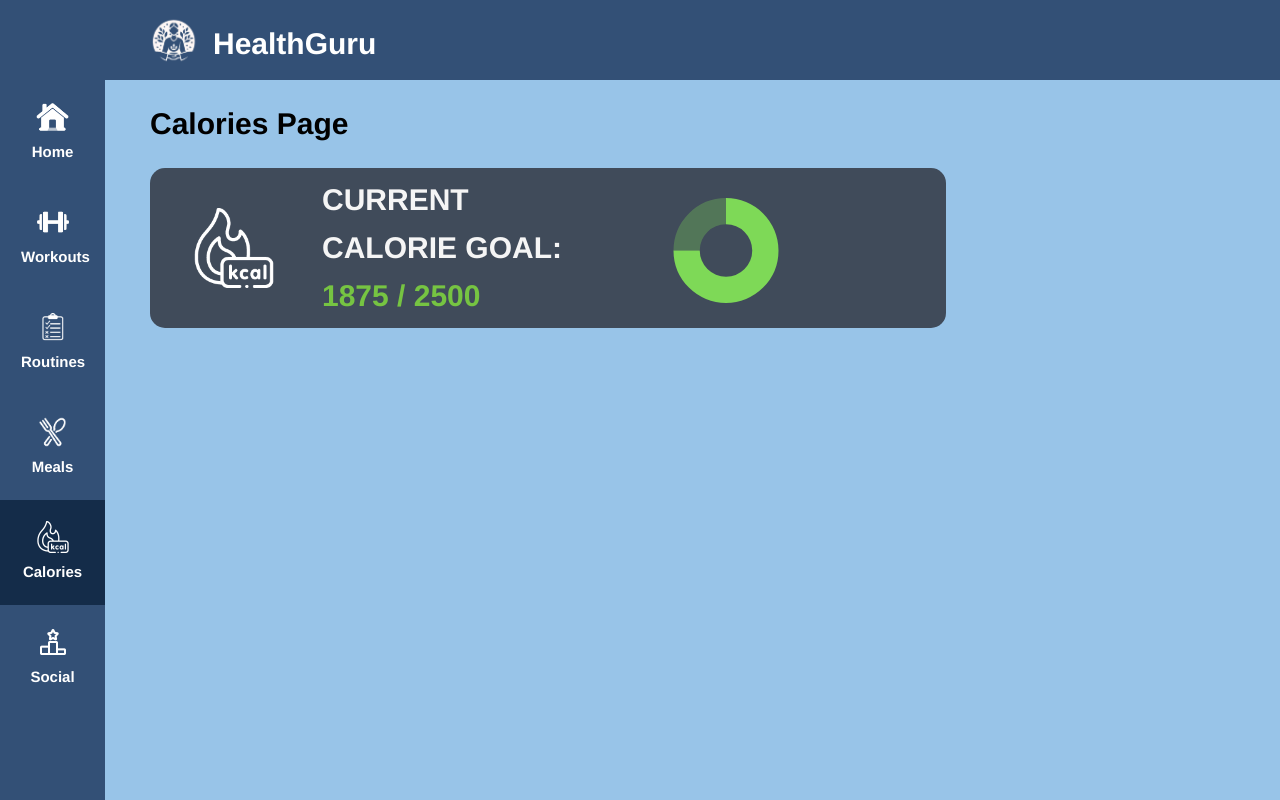
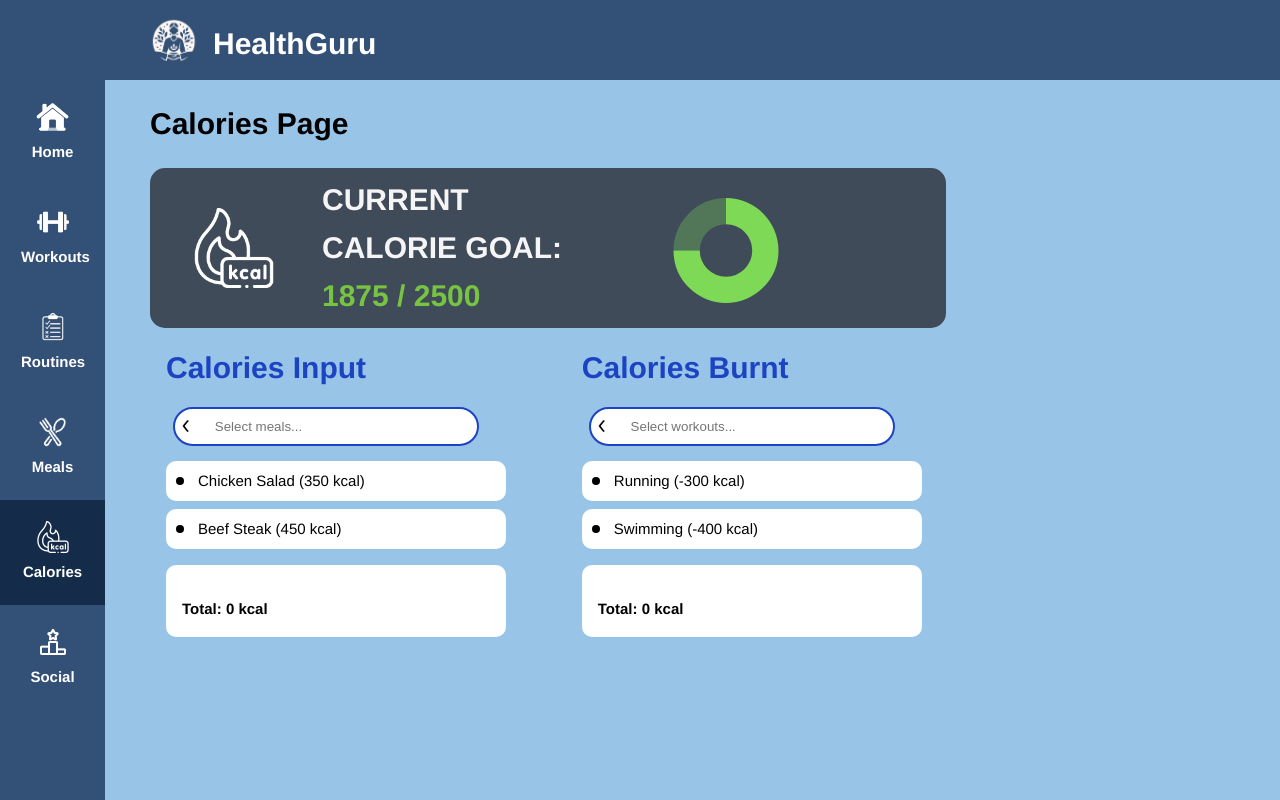
Before and after one commit to BT3103AppDev1/l1-final-term-project-group7, a Vue app: page /calories in a window 1280 px wide. Built offline with nearby package versions, Linux system fonts and the light colour scheme.

Commit message:
Created Calorie Input Widget
[WIP] Created skeleton of the calorie input / burn widget.  Functionality needs fixing

```diff
--- /dev/null
+++ b/src/components/calories/CalorieInput.vue
@@ -0,0 +1,172 @@
+<template>
+    <div class="calories-input-widget">
+      <div class="calories-input">
+        <label for="meal-select" class="input-label">Calories Input</label>
+        <div class="search-container">
+          <img src="@/assets/Left-Icon.webp" alt="Search" class="search-icon">
+          <input type="search" class="search-input" placeholder="Select meals..." v-model="selectedMeal">
+        </div>
+        <!-- Dropdown placeholder -->
+        <ul>
+          <li v-for="meal in meals" :key="meal.id" @click="addMeal(meal)">
+            {{ meal.name }} ({{ meal.calories }} kcal)
+          </li>
+        </ul>
+        <div class="selected-items">
+          <div v-for="(meal, index) in selectedMeals" :key="index" class="selected-item">
+            {{ meal.name }}: {{ meal.calories }} kcal
+          </div>
+          <div class="total-calories">Total: {{ totalInputCalories }} kcal</div>
+        </div>
+      </div>
+
+      <div class="calories-burnt">
+        <label for="workout-select" class="input-label">Calories Burnt</label>
+        <div class="search-container">
+          <img src="@/assets/Left-Icon.webp" alt="Search" class="search-icon">
+          <input type="search" class="search-input" placeholder="Select workouts..." v-model="selectedWorkout">
+        </div>
+        <!-- Dropdown placeholder -->
+        <ul>
+          <li v-for="workout in workouts" :key="workout.id" @click="addWorkout(workout)">
+            {{ workout.name }} (-{{ workout.calories }} kcal)
+          </li>
+        </ul>
+        <div class="selected-items">
+          <div v-for="(workout, index) in selectedWorkouts" :key="index" class="selected-item">
+            {{ workout.name }}: -{{ workout.calories }} kcal
+          </div>
+          <div class="total-calories">Total: {{ totalBurntCalories }} kcal</div>
+        </div>
+      </div>
+    </div>
+  </template>
+
+  <script>
+  export default {
+    name: 'CalorieInput',
+    data() {
+      return {
+        selectedMeal: '',
+        selectedWorkout: '',
+        selectedMeals: [],
+        selectedWorkouts: [],
+        meals: [
+          // Placeholder data
+          { id: 1, name: 'Chicken Salad', calories: 350 },
+          { id: 2, name: 'Beef Steak', calories: 450 },
+          // Add more meals
+        ],
+        workouts: [
+          // Placeholder data
+          { id: 1, name: 'Running', calories: 300 },
+          { id: 2, name: 'Swimming', calories: 400 },
+          // Add more workouts
+        ]
+      };
+    },
+    methods: {
+      addMeal(meal) {
+        this.selectedMeals.push(meal);
+      },
+      addWorkout(workout) {
+        this.selectedWorkouts.push(workout);
+      },
+    },
+    computed: {
+      totalInputCalories() {
+        return this.selectedMeals.reduce((total, meal) => total + meal.calories, 0);
+      },
+      totalBurntCalories() {
+        return this.selectedWorkouts.reduce((total, workout) => total - workout.calories, 0);
+      }
+    }
+  };
+  </script>
+
+  <style scoped>
+  .calories-input-widget {
+    display: flex;
+    justify-content: space-between;
+    padding: 1rem;
+    border-radius: 10px;
+    max-width: 70%;
+  }
+
+  .calories-input, .calories-burnt {
+    width: 45%;
+  }
+
+  .input-label {
+    font-weight: bold;
+    font-size: 2em; /* Example font size change */
+    color: #1c43c2; /* Example color change */
+    margin-bottom: 0.5rem; /* Space below the label */
+    display: block; /* Ensures the label takes up the full width */
+  }
+
+  .search-container {
+   position: relative; /* Establishes a positioning context for search icon */
+   padding: 2%;
+  }
+
+  .search-input {
+    border: 2px solid #1c43c2;
+    border-radius: 20px;
+    padding: 10px 20px 10px 40px; /* Left padding to make room for the icon */
+    width: calc(100% - 20px); /* Adjust width to account for icon width */
+    outline: none; /* Removes the default focus outline */
+  }
+
+  .search-icon {
+    position: absolute;
+    left: 10px;
+    top: 50%;
+    transform: translateY(-50%);
+    width: 20px;
+    height: 20px;
+    pointer-events: none; /* Allows click events to go through the icon to the input */
+  }
+
+  ul {
+  list-style: none; /* Removes the default list bullets */
+  padding: 0; /* Removes the default padding */
+  margin: 0; /* Aligns the list to the container */
+}
+
+  li {
+    display: flex; /* Makes it possible to align items in a row */
+    align-items: center; /* Aligns items vertically */
+    padding: 0.5rem 2rem; /* Padding for each list item */
+    margin: 8px 0; /* Margin around each list item */
+    background-color: #ffffff; /* Background color for each list item */
+    border-radius: 10px; /* Rounded corners for each list item */
+    position: relative; /* Establishes a positioning context for pseudo-elements */
+  }
+
+  ul li::before {
+    content: ''; /* Necessary for a pseudo-element */
+    width: 8px; /* Width of the bullet point */
+    height: 8px; /* Height of the bullet point */
+    background-color: #000000; /* Bullet point color */
+    border-radius: 50%; /* Makes it circular */
+    position: absolute; /* Positions it relative to the list item */
+    left: 10px; /* Distance from the left side of the list item */
+  }
+
+  ul li:last-child {
+    border-bottom: none; /* Removes bottom border from the last item */
+  }
+
+  .selected-items {
+    background-color: #fff;
+    border-radius: 10px;
+    margin-top: 1rem;
+    padding: 1rem;
+  }
+
+  .total-calories {
+    padding-top: 1rem;
+    font-weight: bold;
+  }
+  </style>
--- a/src/views/Calories.vue
+++ b/src/views/Calories.vue
@@ -3,15 +3,19 @@
 <div class="calorie-goal">
   <CalorieGoalDoughnut />
 </div>
+<div class="calorie-input">
+  <CalorieInput />
+</div>
 </template>
 
 <script>
   import CalorieGoalDoughnut from '@/components/calories/CalorieGoal.vue'
+  import CalorieInput from '@/components/calories/CalorieInput.vue'
   export default {
     name: 'App',
     components: {
-      CalorieGoalDoughnut
-
+      CalorieGoalDoughnut,
+      CalorieInput
     },
     data() {
       return {
```
